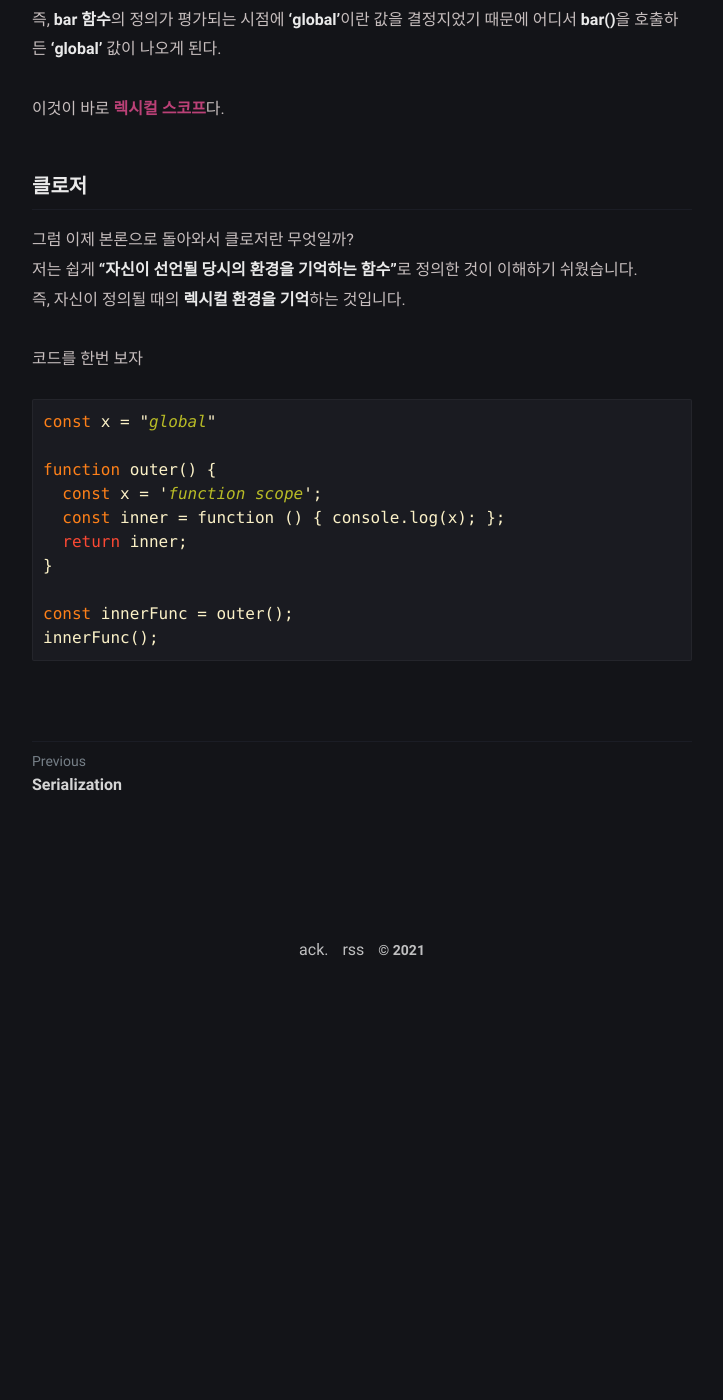
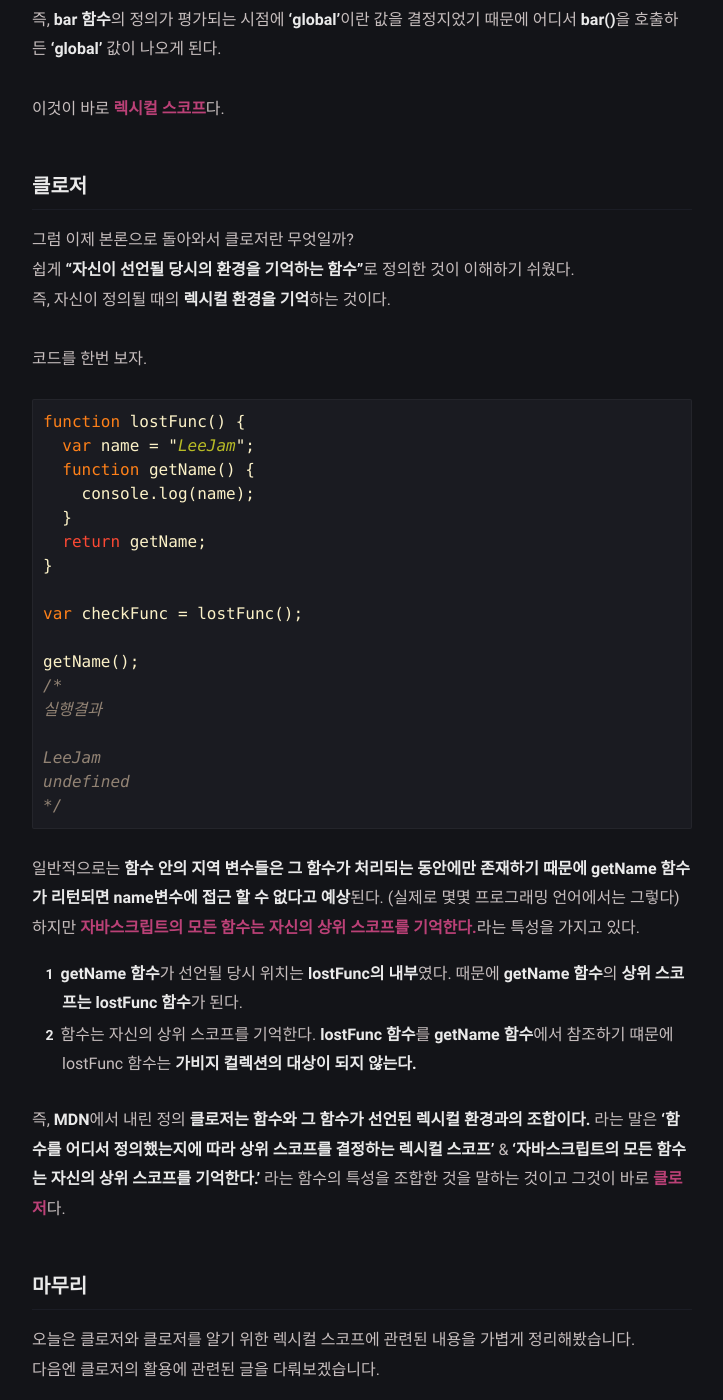
Before and after one commit to LeeJams/LeeJams.github.io, a Jekyll site: the page built from _posts/JaeMin/2021-12-05-Lexical_Scope.md, in a window 1280 px wide and 1400 px high, scrolled down 1679 px. Shown: the whole window, without its empty margins (278-1001 px from the left). Built offline with Jekyll 4.4.1, drawn with Linux system fonts in a browser that asks for light colours; comment, search, counter and statistics services are not loaded; before the commit the page ends 2675 px from its top, so only the background shows below that.

Commit message:
클로저

````diff
--- a/_posts/JaeMin/2021-12-05-Lexical_Scope.md
+++ b/_posts/JaeMin/2021-12-05-Lexical_Scope.md
@@ -56,20 +56,41 @@ bar();
 ### 클로저
 그럼 이제 본론으로 돌아와서 클로저란 무엇일까?
 <br />
-저는 쉽게 **"자신이 선언될 당시의 환경을 기억하는 함수"**로 정의한 것이 이해하기 쉬웠습니다.
+쉽게 **"자신이 선언될 당시의 환경을 기억하는 함수"**로 정의한 것이 이해하기 쉬웠다.
 <br />
-즉, 자신이 정의될 때의 **렉시컬 환경을 기억**하는 것입니다.
+즉, 자신이 정의될 때의 **렉시컬 환경을 기억**하는 것이다.
 
-코드를 한번 보자
+코드를 한번 보자.
 ```javascript
-const x = "global"
-
-function outer() {
-  const x = 'function scope';
-  const inner = function () { console.log(x); };
-  return inner;
+function lostFunc() {
+  var name = "LeeJam";
+  function getName() {
+    console.log(name);
+  }
+  return getName;
 }
 
-const innerFunc = outer();
-innerFunc();
+var checkFunc = lostFunc();
+
+getName();
+/*
+실행결과
+
+LeeJam
+undefined
+*/
 ```
+일반적으로는 **함수 안의 지역 변수들은 그 함수가 처리되는 동안에만 존재하기 때문에 getName 함수가 리턴되면 name변수에 접근 할 수 없다고 예상**된다. (실제로 몇몇 프로그래밍 언어에서는 그렇다)
+<br />하지만 <strong style="color: #bb4177;">자바스크립트의 모든 함수는 자신의 상위 스코프를 기억한다.</strong>라는 특성을 가지고 있다.
+
+1. **getName 함수**가 선언될 당시 위치는 **lostFunc의 내부**였다. 때문에 **getName 함수**의 **상위 스코프는 lostFunc 함수**가 된다.
+2. 함수는 자신의 상위 스코프를 기억한다. **lostFunc 함수**를 **getName 함수**에서 참조하기 떄문에 lostFunc 함수는 **가비지 컬렉션의 대상이 되지 않는다.**
+
+즉, **MDN**에서 내린 정의 **클로저는 함수와 그 함수가 선언된 렉시컬 환경과의 조합이다.** 라는 말은 **'함수를 어디서 정의했는지에 따라 상위 스코프를 결정하는 렉시컬 스코프'** & **'자바스크립트의 모든 함수는 자신의 상위 스코프를 기억한다.'** 라는 함수의 특성을 조합한 것을 말하는 것이고 그것이 바로 <strong style="color: #bb4177;">클로저</strong>다.
+
+### 마무리
+오늘은 클로저와 클로저를 알기 위한 렉시컬 스코프에 관련된 내용을 가볍게 정리해봤습니다.
+<br />
+다음엔 클로저의 활용에 관련된 글을 다뤄보겠습니다.
+
+피드백은 언제나 환영입니다.
````
